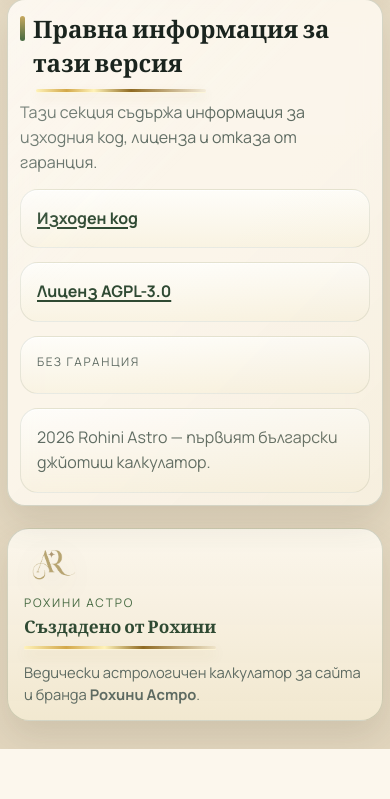
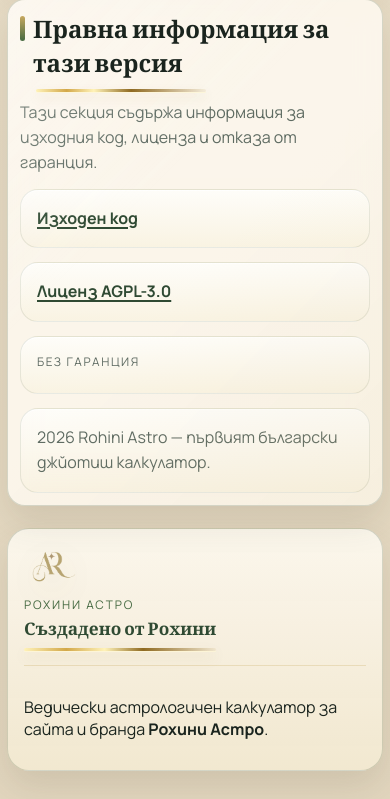
Before and after one commit to rohiniastro1-del/jyotish-calculator, a Flask app: page / in a window 390 px wide. Shown: the part 2937-3736 px from the top of the page. Before the commit the page ends 3686 px from the top, so only its background shows below. Run offline with Flask 3, Linux system fonts and the light colour scheme.

Commit message:
Add files via upload

```diff
--- a/static/styles.css
+++ b/static/styles.css
@@ -1607,12 +1607,12 @@
 }
 
 .site-footer {
-  display: flex;
-  justify-content: space-between;
-  align-items: center;
-  gap: 16px;
+  display: grid;
+  grid-template-columns: minmax(190px, 0.5fr) minmax(0, 1.5fr);
+  align-items: stretch;
+  gap: 20px;
   margin-top: 22px;
-  padding: 18px 22px;
+  padding: 20px 22px;
   border: 1px solid var(--border);
   border-radius: 22px;
   background: linear-gradient(180deg, rgba(255, 251, 243, 0.86), rgba(244, 235, 211, 0.84));
@@ -1658,17 +1658,14 @@
   line-height: 1.6;
 }
 
-.site-footer p {
-  margin: 0;
-  color: var(--muted);
-  text-align: right;
-  line-height: 1.55;
-}
-
 .footer-badge {
   display: flex;
   flex-direction: column;
+  align-items: flex-start;
+  justify-content: center;
   gap: 4px;
+  padding: 4px 20px 4px 2px;
+  border-right: 1px solid rgba(199, 168, 95, 0.28);
 }
 
 .footer-logo {
@@ -1883,15 +1961,23 @@
   }
 
   .site-footer {
-    flex-direction: column;
-    align-items: flex-start;
-    gap: 12px;
+    grid-template-columns: 1fr;
+    gap: 14px;
     padding: 14px 16px;
   }
 
-  .site-footer p {
-    text-align: left;
-    font-size: 0.92rem;
+  .footer-badge {
+    padding: 2px 0 14px;
+    border-right: 0;
+    border-bottom: 1px solid rgba(199, 168, 95, 0.28);
+  }
+
+  .footer-promos {
+    grid-template-columns: 1fr;
+  }
+
+  .footer-promo-card {
+    padding: 16px;
   }
 
   .legal-grid {
```
Also changed, not shown: other parts of static/styles.css (+81 -0 lines).
